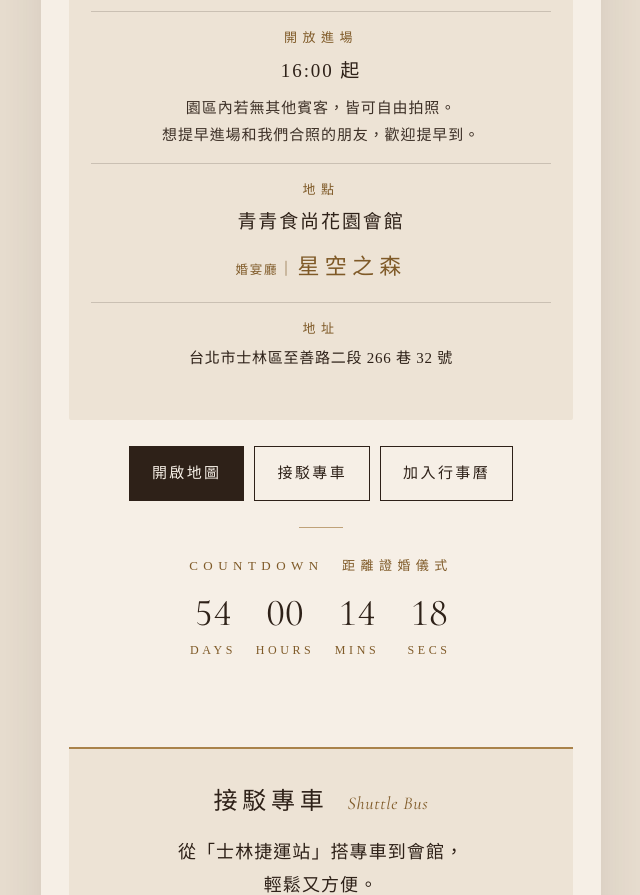
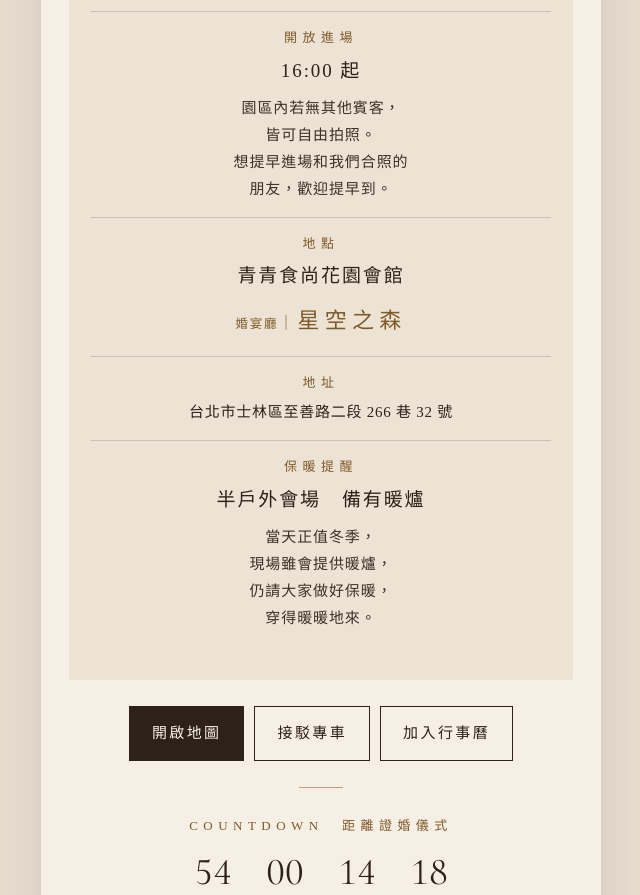
Before and after one commit to ned0729/wedding-invite, a plain HTML site: page index.html in a window 1280 px wide. Shown: the part 1671-2566 px from the top of the page, without its empty margins (319-959 px from the left). Drawn offline with nearby package versions, Linux system fonts and the light colour scheme.

Commit message:
Add winter warmth note (semi-outdoor venue, heaters provided); fixed short line breaks for the early-entry note

```diff
--- a/index.html
+++ b/index.html
@@ -194,9 +194,10 @@ footer p{margin-top:10px;font-size:14px;letter-spacing:.3em;color:var(--gold-d)}
   <div class="card">
     <div class="row"><div class="k">日期</div><div class="v">2027 年 1 月 9 日（六）</div></div>
     <div class="row"><div class="k">時間</div><div class="v">證婚儀式　17:00</div><div class="v" style="margin-top:2px">晚宴入席　18:00</div><div class="v" style="margin-top:2px">晚宴開席　18:30</div></div>
-    <div class="row"><div class="k">開放進場</div><div class="v">16:00 起</div><div class="s" style="margin-top:6px;line-height:1.8">園區內若無其他賓客，皆可自由拍照。<br>想提早進場和我們合照的朋友，歡迎提早到。</div></div>
+    <div class="row"><div class="k">開放進場</div><div class="v">16:00 起</div><div class="s" style="margin-top:6px;line-height:1.8">園區內若無其他賓客，<br>皆可自由拍照。<br>想提早進場和我們合照的<br>朋友，歡迎提早到。</div></div>
     <div class="row"><div class="k">地點</div><div class="v">青青食尚花園會館</div><div class="hall"><small>婚宴廳</small>｜<b>星空之森</b></div></div>
     <div class="row"><div class="k">地址</div><div class="v" style="font-size:15px;letter-spacing:.05em;text-wrap:balance">台北市士林區至善路二段 266 巷 32 號</div></div>
+    <div class="row"><div class="k">保暖提醒</div><div class="v">半戶外會場　備有暖爐</div><div class="s" style="margin-top:6px;line-height:1.8">當天正值冬季，<br>現場雖會提供暖爐，<br>仍請大家做好保暖，<br>穿得暖暖地來。</div></div>
   </div>
   <div class="btns">
     <a class="btn fill" target="_blank" rel="noopener" href="https://www.google.com/maps/search/?api=1&query=%E5%A3%AB%E6%9E%97%E9%9D%92%E9%9D%92%E9%A3%9F%E5%B0%9A%E8%8A%B1%E5%9C%92%E6%9C%83%E9%A4%A8">開啟地圖</a>
```
